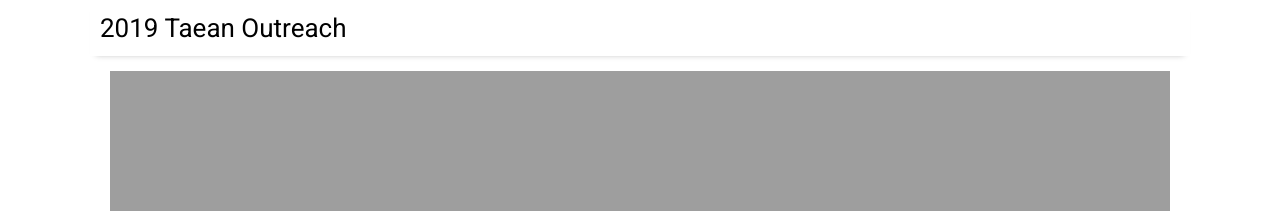
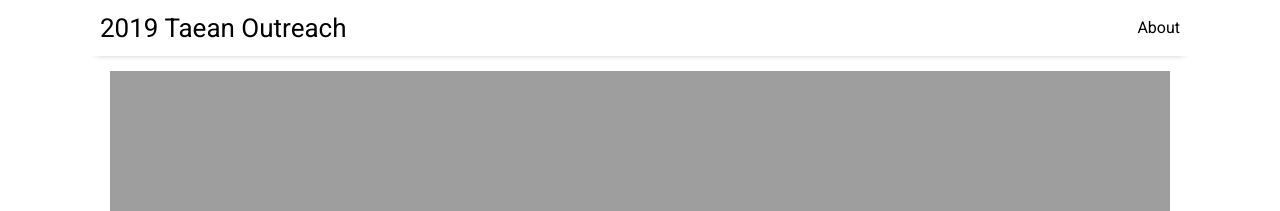
Before and after one commit to taean-outreach/taean-outreach.github.io, a Jekyll site: the page built from index.html, in a window 1280 px wide. Shown: the top 211 px of the page. Built offline with Jekyll 4.4.1, drawn with Linux system fonts in a browser that asks for light colours; nearby versions of some CDN libraries; the list of posts is cut into pages by our own code.

Commit message:
Update settings.yml

```diff
--- a/_data/settings.yml
+++ b/_data/settings.yml
@@ -10,7 +10,7 @@ menu:
 #- {name: 'Interesting Facts', folder: 'pages', file: 'facts.html'}
 #- {name: 'Learning Resources', folder: 'pages', file: 'resources.html'}
 #- {name: 'Sample Posts', folder: 'pages', file: 'sample-posts.html'}
-#- {name: 'About', folder: 'pages', file: 'about.html'}
+- {name: 'About', folder: 'pages', file: 'about.html'}
 #- {name: 'Schedule', folder: 'pages', file: 'documentation.html'}
 #- {name: 'Contact', folder: 'pages', file: 'contact.html'}
 
```
